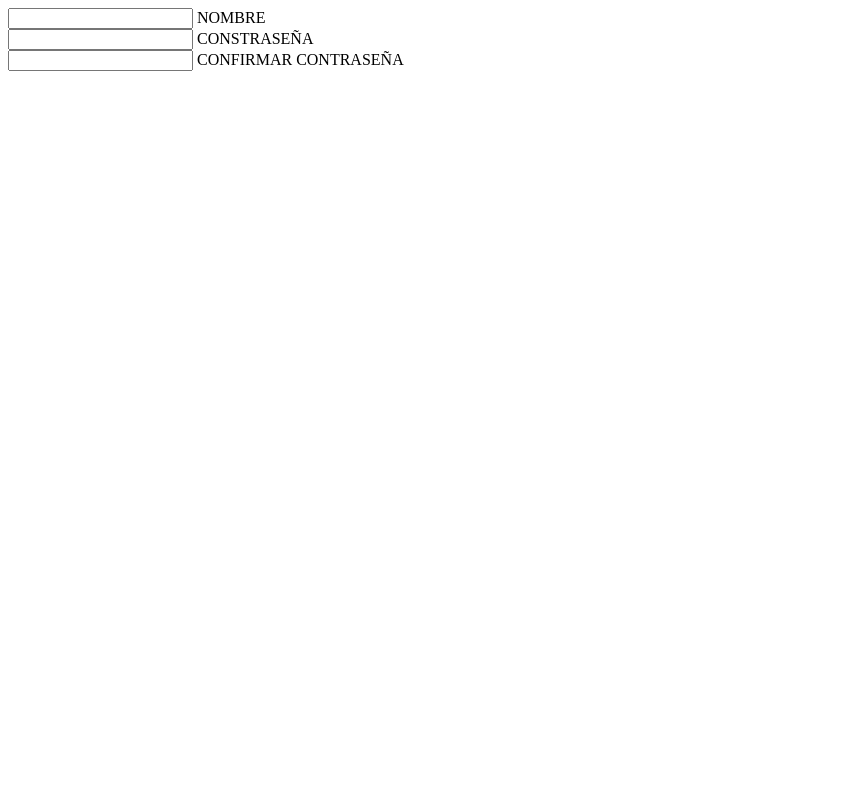
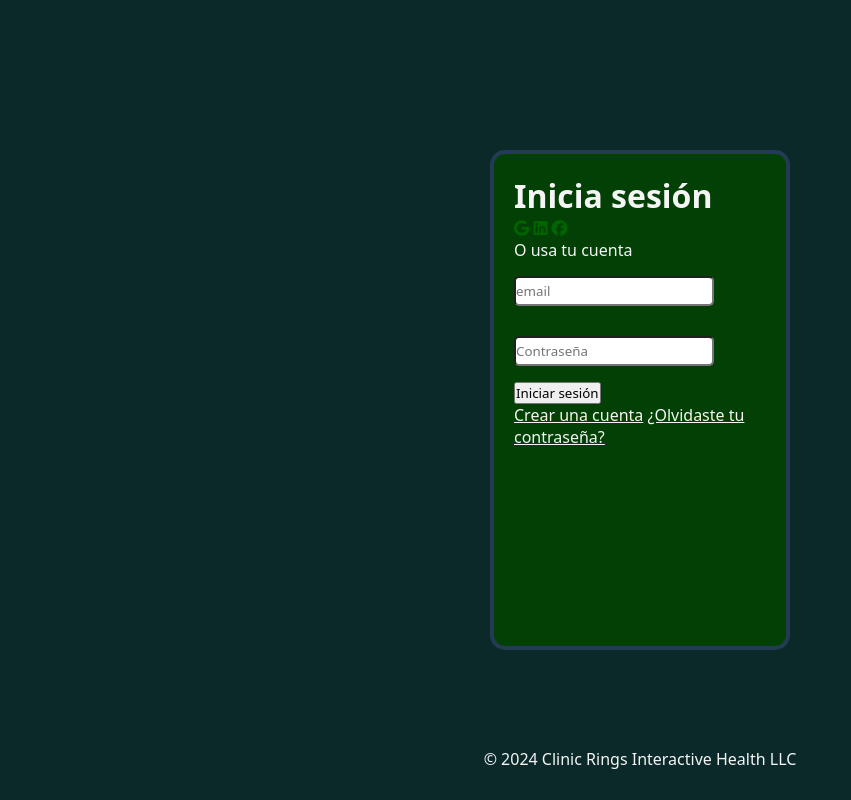
Before and after one commit to geraLv/Proyecto_Integrador, a plain HTML site: page login.html in a window 1280 px wide. Shown: the whole page, without its empty margins (0-851 px from the left). Drawn offline with Linux system fonts and the light colour scheme.

Commit message:
no hubo desastre nt

```diff
--- a/assets/css/registerU.css
+++ b/assets/css/login.css
@@ -23,6 +23,8 @@ i{
     border-radius: 3px;
 }
 .container{
+    width: 300px;
+    height: 500px;
     border: #243B55 solid 4px;
     border-radius: 15px;
     background: #034005;
@@ -33,8 +35,15 @@ button{
     color: black;
 }
 input{
+    border-radius: 5px;
+    margin: 15px;
+    margin-left: 0%;
+    height: 30px;
+    width: 200px;
     color: black;
 }
+
+
 footer {
     position: absolute;
     left: 50%;
@@ -45,9 +54,7 @@ footer mark {
     padding: 8px 30px;
     border-radius: 7px;
 }
-footer a {
-    text-decoration: none;
-    font-size: 18px;
-    font-weight: bold;
-    color: #003;
+section{
+    padding-top: 30px;
+    color: aqua;
 }
--- /dev/null
+++ b/assets/css/registro.css
@@ -0,0 +1,65 @@
+*{
+    padding: 0%;
+    margin: 0%;
+    box-sizing: border-box;
+    color: whitesmoke;
+    font-family: system-ui, -apple-system, BlinkMacSystemFont, 'Segoe UI', Roboto, Oxygen, Ubuntu, Cantarell, 'Open Sans', 'Helvetica Neue', sans-serif;
+}
+:root{
+    --linear-grad: linear-gradient(to right, #141E30, #243B55);
+    --grad-clr1: #141E30;
+    --grad-clr2: #243B55;
+
+}
+body{
+    height: 100vh;
+    background-color: rgb(11, 41, 41);
+    display: grid;
+    place-content: center;
+}
+i{
+    box-sizing: border-box;
+    color: darkgreen;
+    border-radius: 3px;
+}
+.container{
+    width: 300px;
+    height: 500px;
+    border: #243B55 solid 4px;
+    border-radius: 15px;
+    background: #034005;
+    padding: 20px;
+
+}
+button{
+    color: black;
+}
+input{
+    border-radius: 5px;
+    margin: 15px;
+    margin-left: 0%;
+    height: 30px;
+    width: 200px;
+    color: black;
+}
+.forgot{
+    margin: 10px;
+    display: flex;
+    flex-direction: column;
+}
+footer {
+    position: absolute;
+    left: 50%;
+    bottom: 30px;
+    transform: translateX(-50%);
+}
+footer mark {
+    padding: 8px 30px;
+    border-radius: 7px;
+}
+footer a {
+    text-decoration: none;
+    font-size: 18px;
+    font-weight: bold;
+    color: #003;
+}
--- a/login.html
+++ b/login.html
@@ -1,26 +1,47 @@
 <!DOCTYPE html>
-<html lang="en">
+<html lang="es">
 <head>
     <meta charset="UTF-8">
     <meta name="viewport" content="width=device-width, initial-scale=1.0">
-    <link rel="stylesheet" href="assets/login.css">
-    <title>Login</title>
+    <title>Inicio sesion</title>
+    <link rel="stylesheet" href="/assets/css/login.css">
+    <link rel="stylesheet" href="https://cdnjs.cloudflare.com/ajax/libs/font-awesome/6.5.2/css/all.min.css">
+    <link rel="preconnect" href="https://fonts.     googleapis.com">
+    <link rel="preconnect" href="https://fonts.gstatic.com" crossorigin>
+    <link href="https://fonts.googleapis.com/css2?family=Rubik:ital,wght@0,300..900;1,300..900&family=Ubuntu:ital,wght@0,300;0,400;0,500;0,700;1,300;1,400;1,500;1,700&display=swap" rel="stylesheet">
+
 </head>
 <body>
-    <form action="">
-        <div>
-            <input type="text" name="textongui" id="">
-            <label for="textongui">NOMBRE</label>
-        </div>
-        <div>
-            <input type="text" name="textongui2" id="">
-            <label for="textongui2">CONSTRASEÑA</label>
-        </div>
-        <div>
-            <input type="text" name="textongui3" id="">
-            <label for="textongui3">CONFIRMAR CONTRASEÑA</label>
+    <div class="container" id="container">
+        <div class="form-container registro-container">
+            <form action="#">
+                <h1>Inicia sesión</h1>
+                <div class="social-container">
+                    <a href="" class="social"><i class="fa-brands fa-google"></i></a>
+                    <a href="" class="social"><i class="fa-brands fa-linkedin"></i></a>
+                    <a href="" class="social"><i class="fa-brands fa-facebook"></i></a>
+                </div>
+                <span>O usa tu cuenta</span>
+                <div class="criterios">
+                    <input type="email" placeholder="email" name="email">
+                    <label for="#"></label>
+                </div>
+                <div class="criterios">
+                    <input type="password" placeholder="Contraseña" />
+                    <label></label>
+                </div>
+                <button>Iniciar sesión</button>
+                <div class="hrefs"></div>
+                <a href="#" class="forgot">Crear una cuenta</a>
+                <a href="#" class="forgot">¿Olvidaste tu contraseña?</a>
+
+            </form>
         </div>
 
-    </form>
+    </div>
+    <footer>
+        © 2024 Clinic Rings Interactive Health LLC
+    </footer>
+
 </body>
 </html>
```
Also changed, not shown: registerU.html (deleted, +0 -83 lines), registro.html (added, +40 -0 lines), 1 other file.
